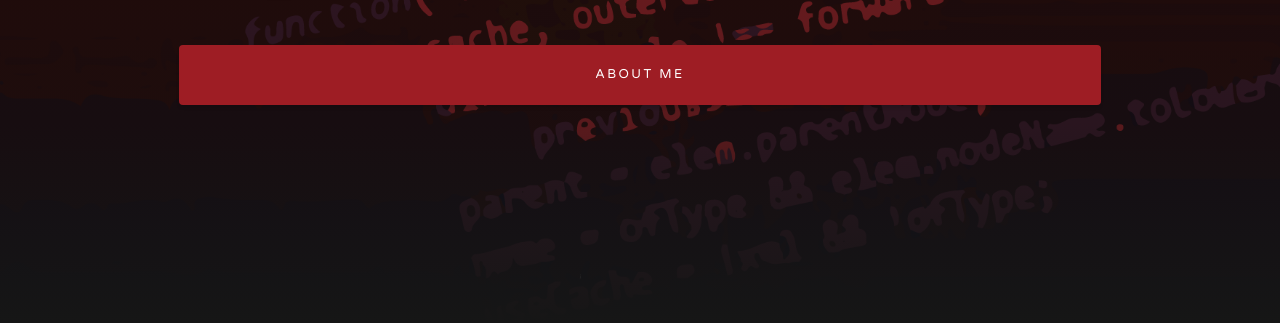
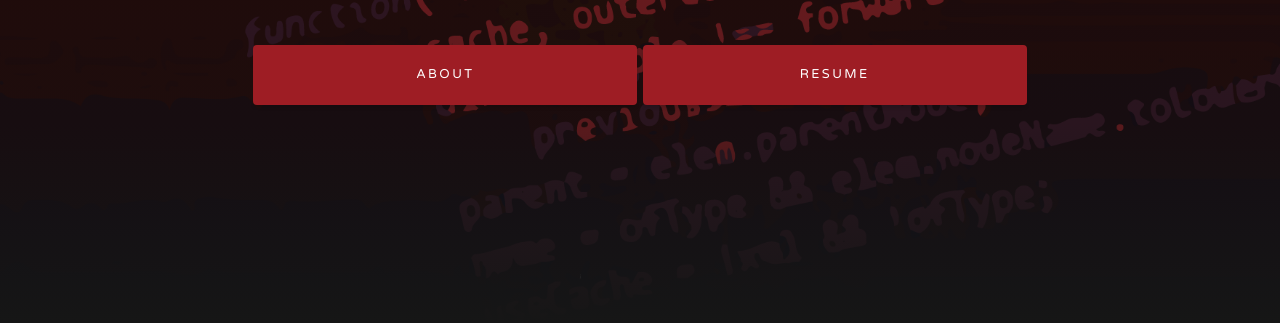
Before and after one commit to bryan-lee-git/bryan-lee-git.github.io, a plain HTML site: page index.html in a window 1280 px wide. Shown: the part 477-800 px from the top of the page. Drawn offline with nearby package versions, Linux system fonts and the light colour scheme.

Commit message:
added link to resume in abovve the fold area, added resume links to a pdfs folder under assets

```diff
--- a/index.html
+++ b/index.html
@@ -64,7 +64,8 @@
         <div class="mx-auto text-center">
           <h1 class="mx-auto my-0 text-uppercase"><img id="bryan-img" class="circle shadow-lg" style="margin-right: 20px; border-radius:100px;" width="200px" src="./assets/img/Bryan.png"><span id="name-header">Bryan Lee</span></h1>
           <h2 class="text-white-50 mx-auto mt-2 mb-5">A Salt Lake City, Utah based web developer, graphic designer, digital marketer, and musician.</h2>
-          <a href="#about" style="width:100%;" class="btn btn-primary js-scroll-trigger">About Me</a>
+            <a href="#about" class="col-xs-12 col-sm-12 col-md-5 btn btn-primary js-scroll-trigger mb-2 mt-2">About</a>
+            <a href="./assets/pdfs/Bryan Nelson Lees Resume - As of 9.30.18.pdf" class="col-xs-12 col-sm-12 col-md-5 btn btn-primary">Resume</a>
         </div>
       </div>
     </header>
```
Also changed, not shown: 3 other files.
